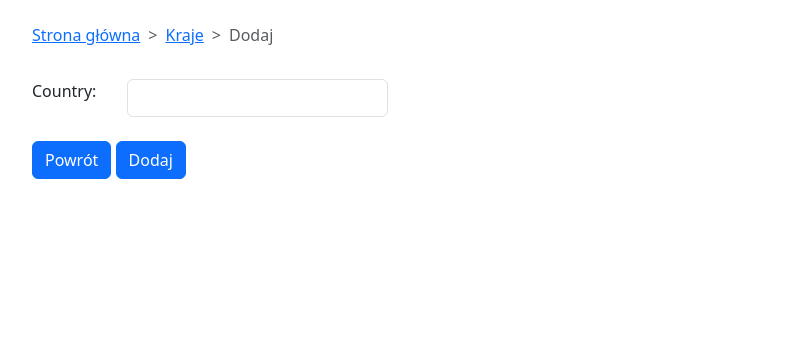
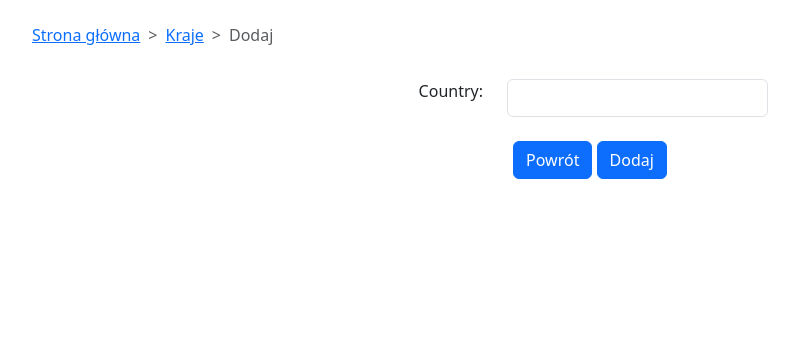
Before and after one commit to devsoft-pl/invoice-factory, a Django app: page /countries/create/ in a window 1280 px wide. Shown: the part 57-420 px from the top of the page, without its empty margins (50-849 px from the left). Run offline with Django 3.2, Linux system fonts and the light colour scheme; the visitor is signed in with stand-in values (Sample User, id 1); parts of the project's set-up code (start-up, migrations or seed data) failed here and were passed over.

Commit message:
poprawa stylowania

```diff
--- a/templates/countries/create_country.html
+++ b/templates/countries/create_country.html
@@ -11,12 +11,12 @@
                 </ol>
             </nav>
         </div>
-        <div class="row mt-3">
+        <div class="row text mt-3">
             <form action="{% url 'countries:create_country' %}" method='post'>
                 {% csrf_token %}
                 {{ form.next }}
                 <div class="row mb-2">
-                    <div class="col-1">
+                    <div class="col-2 offset-md-3 text-end">
                         {{ form.country.label_tag }}
                     </div>
                     <div class="col-3">
@@ -25,17 +25,21 @@
                 </div>
                 {% if form.country.errors %}
                     <div class="row">
-                        <div class="col-auto offset-md-1 text-danger">
+                        <div class="col-auto offset-md-5 text-danger">
                             {{ form.country.errors }}
                         </div>
                     </div>
                 {% endif %}
+                <div class="row">
+                    <div class="col text-center">
                         {% if request.GET.next %}
                             <a class="btn btn-primary mt-3" href="{{ request.GET.next }}">Powrót</a>
                         {% else %}
                             <a class="btn btn-primary mt-3" href="{% url 'countries:list_countries' %}">Powrót</a>
                         {% endif %}
                         <button class="btn btn-primary mt-3" name="submit">Dodaj</button>
+                    </div>
+                </div>
             </form>
         </div>
     </div>
```
Also changed, not shown: templates/countries/list_countries.html (+6 -6 lines), templates/countries/replace_country.html (+7 -3 lines). Lines whose indentation alone changed are shown as unchanged.
